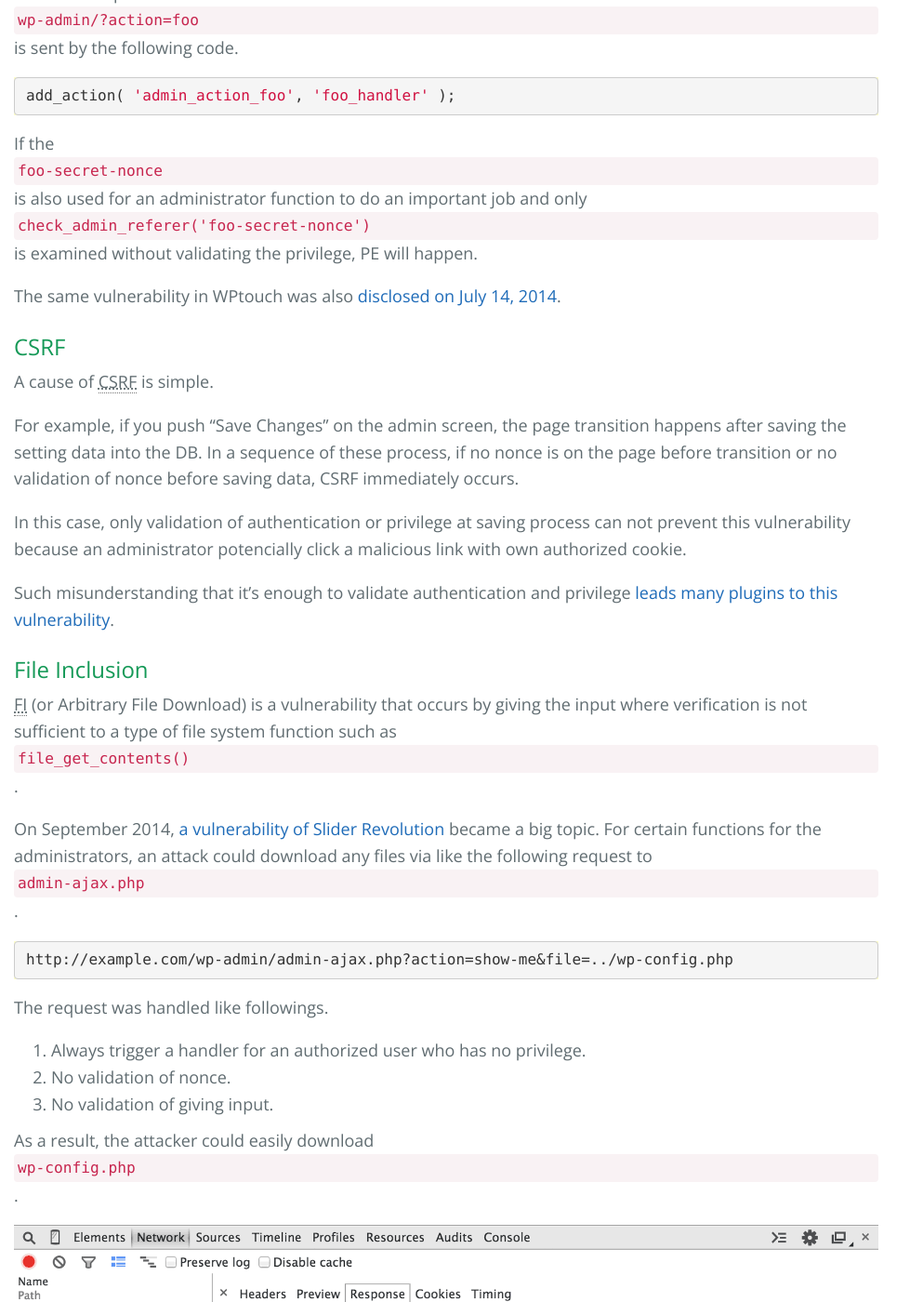
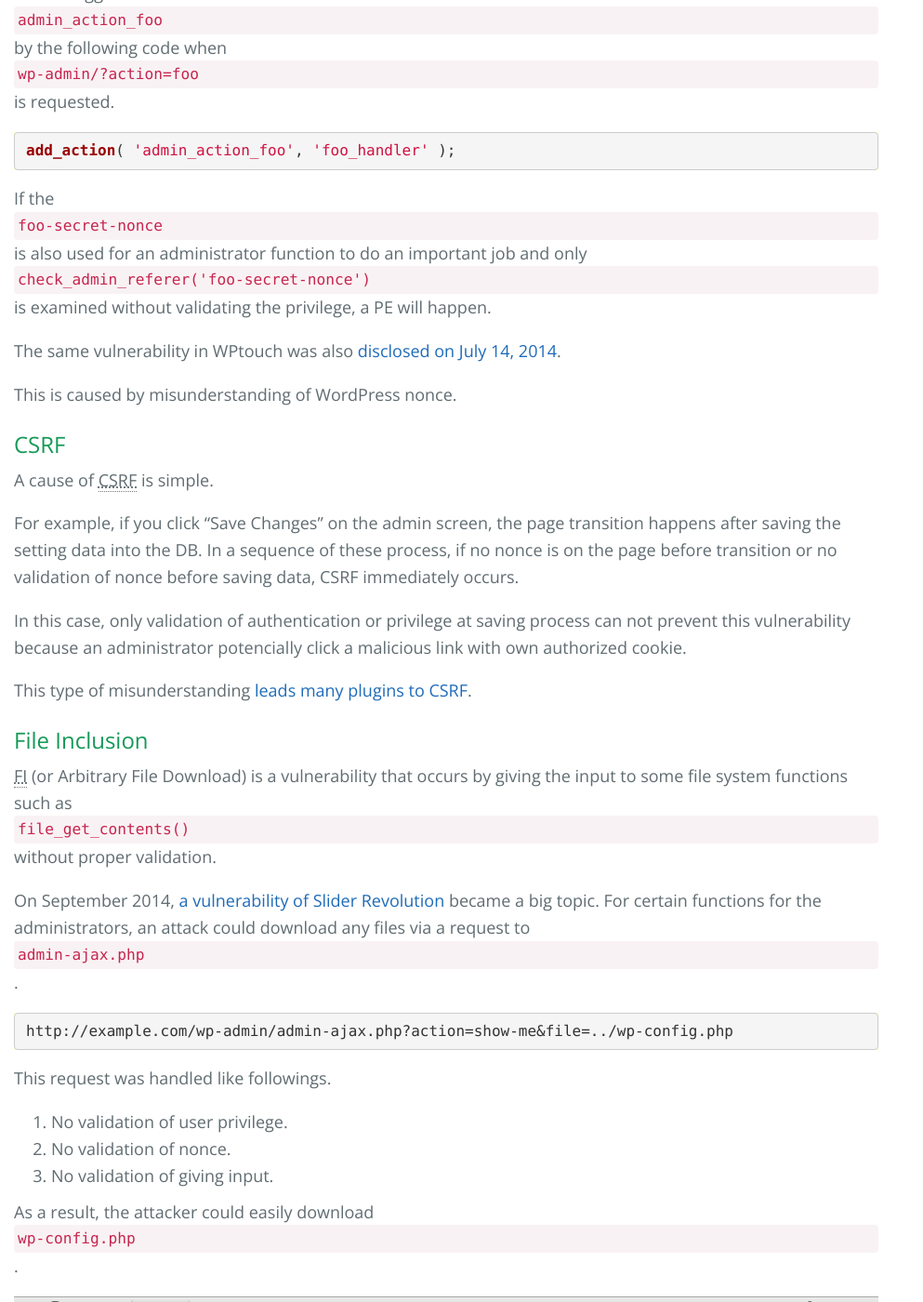
Before and after one commit to tokkonopapa/WordPress-IP-Geo-Block, a Jekyll site: the page built from _posts/2015-04-18-why-so-many-vulnerability-in-wp-plugins.md, in a window 1280 px wide and 1400 px high, scrolled down 4698 px. Shown: the whole window at 93% size, without its empty margins (0-993 px from the left). Built offline with Jekyll 4.4.1, drawn with Linux system fonts in a browser that asks for light colours; some of the changed text lies outside the part shown.

Commit message:
Update drafts.

```diff
--- a/_posts/2015-04-18-why-so-many-vulnerability-in-wp-plugins.md
+++ b/_posts/2015-04-18-why-so-many-vulnerability-in-wp-plugins.md
@@ -77,7 +77,7 @@
   </table>
 </div>
 
-You already know above rules very well? OK, then why so many vulnerabilities?
+You already know this very well? Good!
 
 When it comes to [XSS in Blubrry PowerPress <= 6.0][XSS-PowerPress], it was
 taken measures against XSS from a beginning. The following statistics shows
@@ -121,24 +121,23 @@
 `esc_html()` mixed up.
 
 Speaking about `esc_html()`, the third parameter to `htmlspecialchars()` is
-specified more strictly than their codes. So I could hardly say it's OK or not
-if someone uses with different character encoding.
+specified more strictly than their codes. I could hardly say it's OK or not
+if different character encoding is used.
 
-It's important to design codes to separate like "Validating Input" in "Model"
-and "Escaping Output" in "View". I'm not saying about MVC but codex recomends
-to use
+Also it's important to design codes to separate like "Validating Input" in
+"Model" and "Escaping Output" in "View". Here I'm not saying about MVC but
+codex recomends to use
 "[Validating Sanitizing and Escaping User Data][Sanitizing-Escaping]"
-along the context.
+along the context and I think the context should be well designed.
 
 ### SQL Injection ###
 
 On August 2014, Sururi team reported about
 [SQLi in Custom Contact Forms][Custom-Contact-Forms].
 
-Here is the codes for administrators to dump SQL and download the backed up
-previous one.
+Here is the POC. It dumps the SQL for backup and download a previous one.
 
-{% highlight ruby %}
+{% highlight php startinline=true %}
 if (!is_admin()) { /* is front */
     ...
     $custom_contact_front = new CustomContactFormsFront();
@@ -198,7 +198,7 @@
 
 Suppose a registered user hit the button on the dashboard to do something.
 
-{% highlight php %}
+{% highlight php startinline=true %}
 <form method="post" action="<?php echo admin_url( 'admin.php' ); ?>">
     <?php wp_nonce_field( 'foo-secret-nonce' ); ?>
     <input type="hidden" name="action" value="foo" />
@@ -207,24 +207,26 @@
 {% endhighlight %}
 
 The function `foo_handler` will be triggered via action hook `admin_action_foo`
-when the request to `wp-admin/?action=foo` is sent by the following code.
+by the following code when `wp-admin/?action=foo` is requested.
 
-{% highlight ruby %}
+{% highlight php startinline=true %}
 add_action( 'admin_action_foo', 'foo_handler' );
 {% endhighlight %}
 
 If the `foo-secret-nonce` is also used for an administrator function to do an
 important job and only `check_admin_referer('foo-secret-nonce')` is examined
-without validating the privilege, PE will happen.
+without validating the privilege, a PE will happen.
 
 The same vulnerability in WPtouch was also
 [disclosed on July 14, 2014](https://blog.sucuri.net/2014/07/disclosure-insecure-nonce-generation-in-wptouch.html "Disclosure: Insecure Nonce Generation in WPtouch | Sucuri Blog").
+
+This is caused by misunderstanding of WordPress nonce.
 
 ### CSRF ###
 
 A cause of <abbr title="Cross Site Request Forgeries">CSRF</abbr> is simple.
 
-For example, if you push "Save Changes" on the admin screen, the page
+For example, if you click "Save Changes" on the admin screen, the page
 transition happens after saving the setting data into the DB.
 In a sequence of these process, if no nonce is on the page before transition
 or no validation of nonce before saving data, CSRF immediately occurs.
@@ -233,27 +235,27 @@
 can not prevent this vulnerability because an administrator potencially click
 a malicious link with own authorized cookie.
 
-Such misunderstanding that it's enough to validate authentication and privilege
-[leads many plugins to this vulnerability](https://wpvulndb.com/search?text=&vuln_type=3).
+This type of misunderstanding
+[leads many plugins to CSRF](https://wpvulndb.com/search?text=&vuln_type=3).
 
 ### File Inclusion ###
 
 <abbr title="File Inclusion">FI</abbr> (or Arbitrary File Download) is a
-vulnerability that occurs by giving the input where verification is not
-sufficient to a type of file system function such as `file_get_contents()`.
+vulnerability that occurs by giving the input to some file system functions
+such as `file_get_contents()` without proper validation.
 
 On September 2014,
 [a vulnerability of Slider Revolution][Slider-Revolution]
 became a big topic. For certain functions for the administrators, an attack
-could download any files via like the following request to `admin-ajax.php`.
+could download any files via a request to `admin-ajax.php`.
 
 {% highlight text %}
 http://example.com/wp-admin/admin-ajax.php?action=show-me&file=../wp-config.php
 {% endhighlight %}
 
-The request was handled like followings.
+This request was handled like followings.
 
-1. Always trigger a handler for an authorized user who has no privilege.
+1. No validation of user privilege.
 2. No validation of nonce.
 3. No validation of giving input.
 
@@ -264,15 +266,15 @@
 )][Slider-Revolution]
 
 We can find this kind of vulnerability in the old version of
-[HD FLV Player][HD-FLV-Player]. In this plugin, `download.php` could be called
-directly regardless of the WordPress where we should understand its event
+[HD FLV Player][HD-FLV-Player]. In this plugin, `download.php` was called
+directly regardless of WordPress context where we should follow its event
 driven programming style to use appropriate functions to validate nonce and
 privilege.
 
 ### Conclusion ###
 
 I've learned a lot of things from [Sucuri Blog][Sucuri-Blog] and conclude
-followings as some knowledge for developing WordPress plugins and themes.
+followings as a knowledge for developing WordPress plugins and themes.
 
 * Input has been contaminated.
 * The DB has also been contaminated.
```
Also changed, not shown: other parts of _posts/2015-04-18-why-so-many-vulnerability-in-wp-plugins.md (+4 -3 lines), _posts/2015-04-19-How-wp-zep-works.md (+53 -6 lines).
